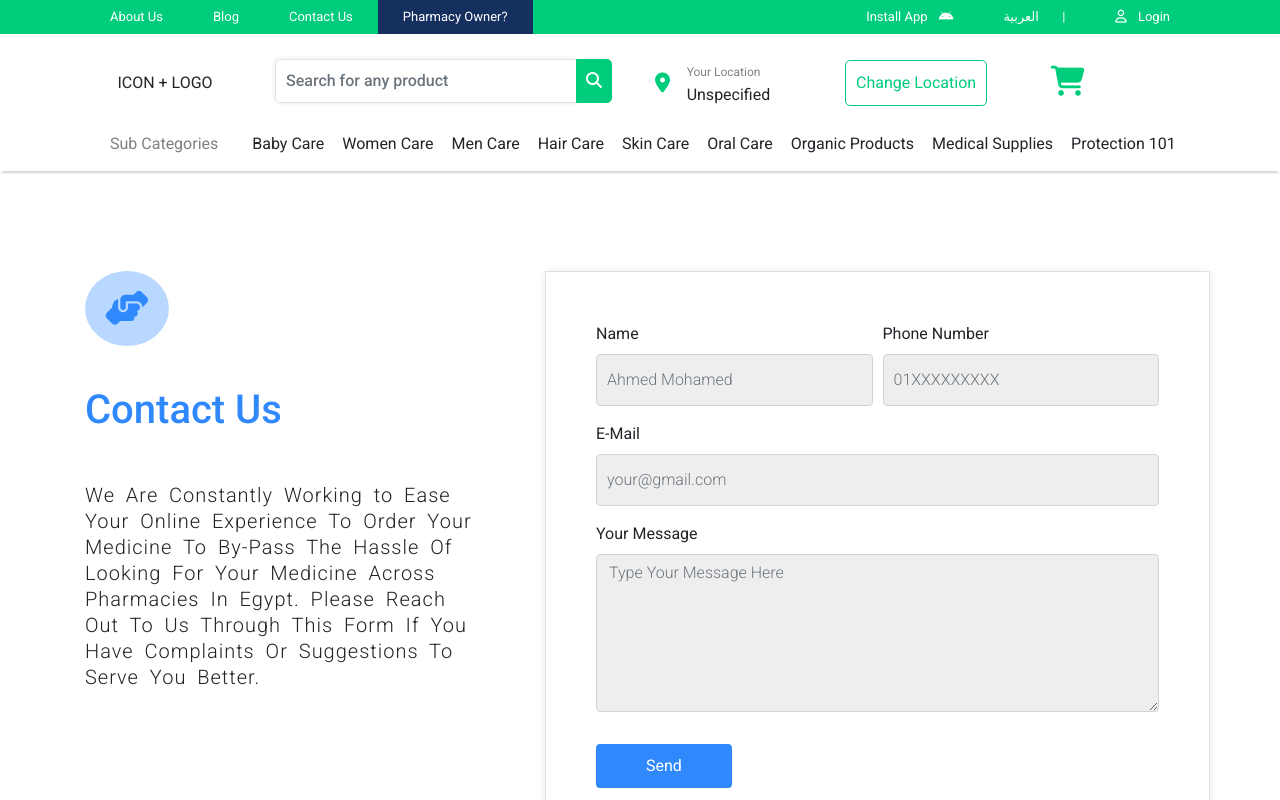
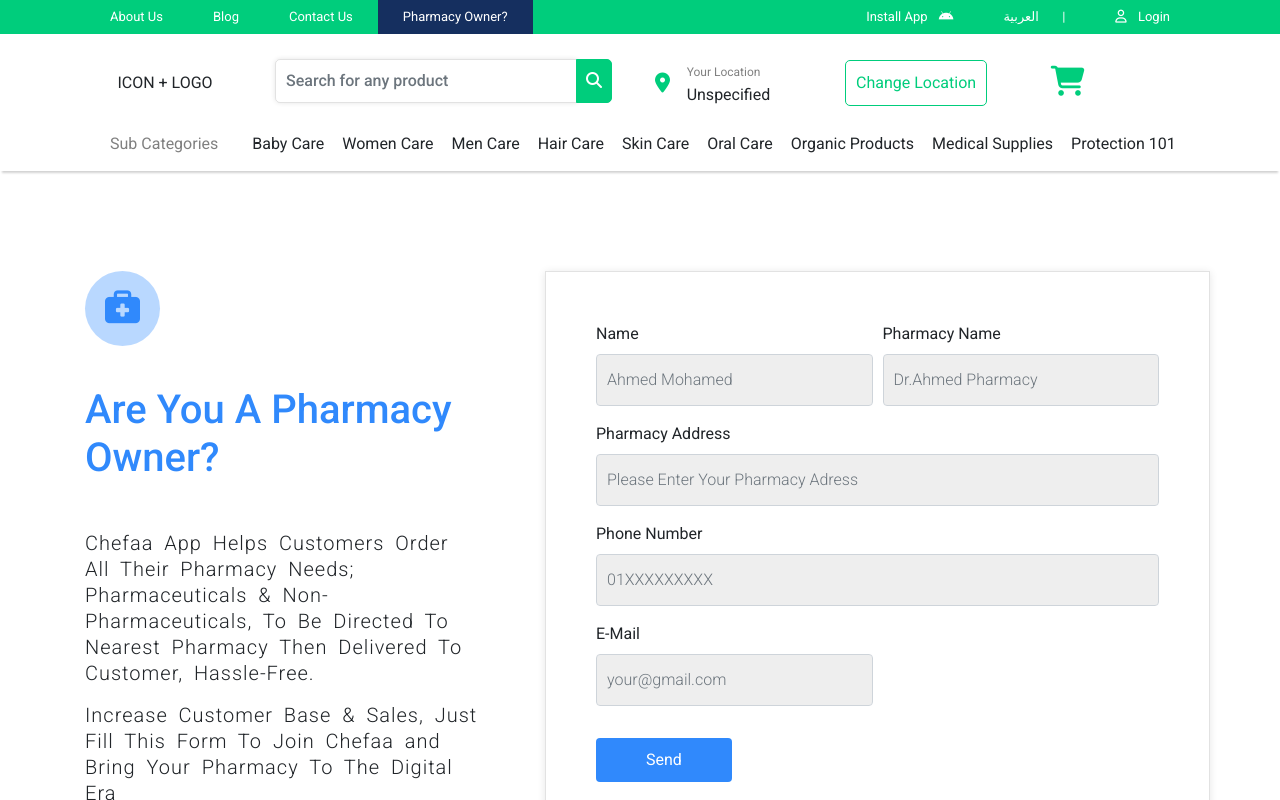
Before and after one commit to Kbadr1/Dowaa, a React (Create React App) app: page / in a window 1280 px wide. Shown: the top 800 px of the page. Built offline with nearby package versions, Linux system fonts and the light colour scheme.

Commit message:
PharmacyOwner converted to sass

```diff
--- a/src/App.js
+++ b/src/App.js
@@ -1,13 +1,13 @@
 import "./styles/App.scss";
 import Navbar from "./components/navbar/Navbar";
 import Footer from "./components/footer/Footer";
-import ContactUs from "./pages/contactUs/ContactUs";
+import PharmacyOwner from "./pages/pharmacyOwner/PharmacyOwner";
 
 function App() {
   return (
     <div className="App">
       <Navbar />
-      <ContactUs />
+      <PharmacyOwner />
       <Footer />
     </div>
   );
--- a/src/pages/pharmacyOwner/PharmacyOwner.js
+++ b/src/pages/pharmacyOwner/PharmacyOwner.js
@@ -1,5 +1,5 @@
 import React from "react";
-import "./pharmacyOwner.css";
+import "./pharmacyOwner.scss";
 
 const PharmacyOwner = () => {
   return (
@@ -7,7 +7,7 @@ const PharmacyOwner = () => {
       <div className="row">
         <div className="col-12 col-lg-5">
           <i class="fas fa-briefcase-medical"></i>
-          <h3>Are You A Pharmacy Owner?</h3>
+          <h1>Are You A Pharmacy Owner?</h1>
           <p>
             Chefaa App Helps Customers Order All Their Pharmacy Needs;
             Pharmaceuticals & Non-Pharmaceuticals, To Be Directed To Nearest
--- /dev/null
+++ b/src/pages/pharmacyOwner/pharmacyOwner.scss
@@ -0,0 +1,70 @@
+@import "../../styles//variables.scss";
+
+.PharmacyOwner {
+  padding-top: 100px;
+  padding-bottom: 100px;
+
+  i {
+    color: $primary-color;
+    background-color: $light-primary-color;
+    padding: 20px;
+    font-size: 35px;
+    border-radius: 50%;
+  }
+
+  h1 {
+    padding-top: 40px;
+    padding-bottom: 40px;
+    color: $primary-color;
+  }
+
+  p {
+    letter-spacing: 1px;
+    line-height: 26px;
+    word-spacing: 5px;
+    font-size: 20px;
+    padding-right: 50px;
+    font-weight: 300;
+  }
+
+
+  .form {
+    box-shadow: $box-shadow;
+    border: $border;
+    padding: 50px;
+
+    input {
+      padding: 25px 10px;
+      background-color: rgb(238, 238, 238);
+      font-weight: 300;
+    }
+
+    textarea {
+      background-color: rgb(238, 238, 238);
+      font-weight: 300;
+    }
+
+    button {
+      background-color: $primary-color;
+      border: 0;
+      padding: 10px 50px;
+      &:hover {
+        background-color: $primary-color;
+        border: 0;
+        padding: 10px 50px;
+      }
+    }
+
+  }
+
+
+}
+
+
+@media (max-width: 992px) {
+  .PharmacyOwner {
+   .form {
+     margin-top: 25px;
+   }
+  }
+}
```
Also changed, not shown: src/pages/pharmacyOwner/pharmacyOwner.css (deleted, +0 -50 lines), 1 other file (tests, documents, lock files or other folders).
